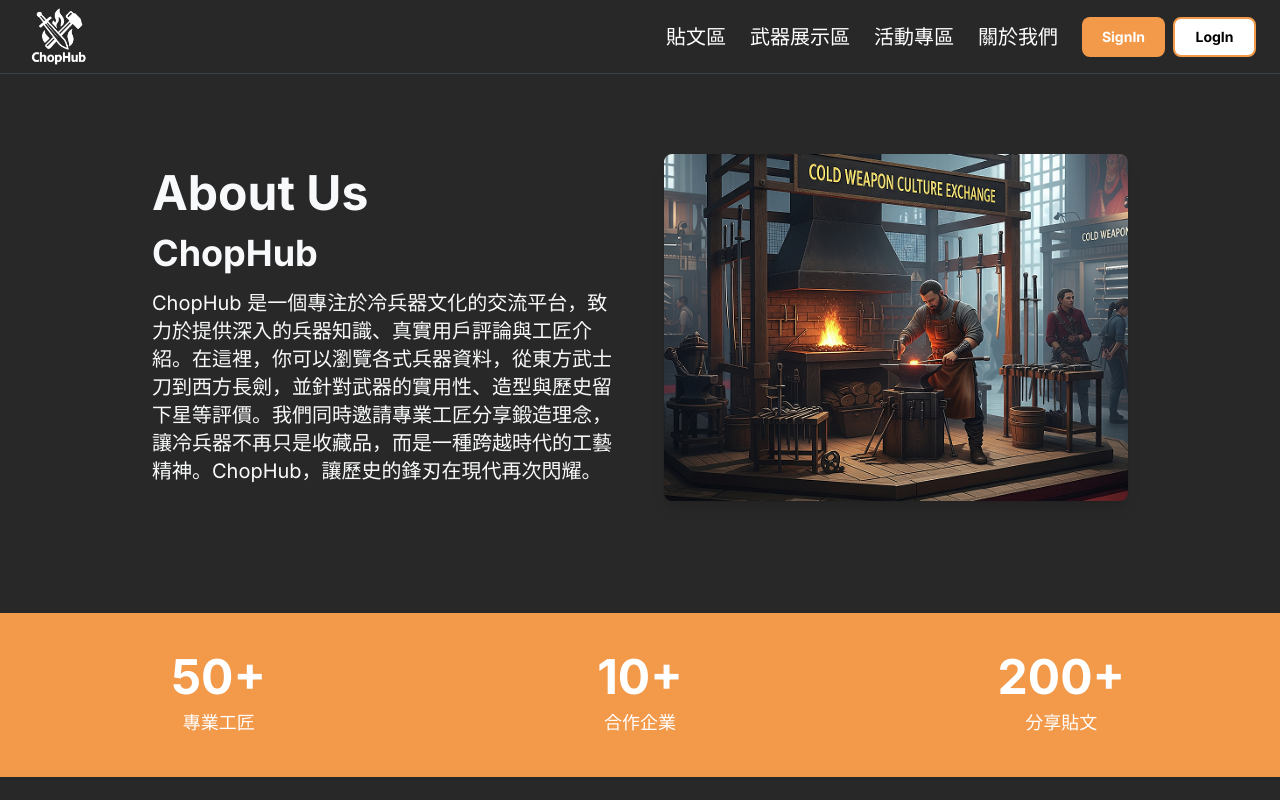
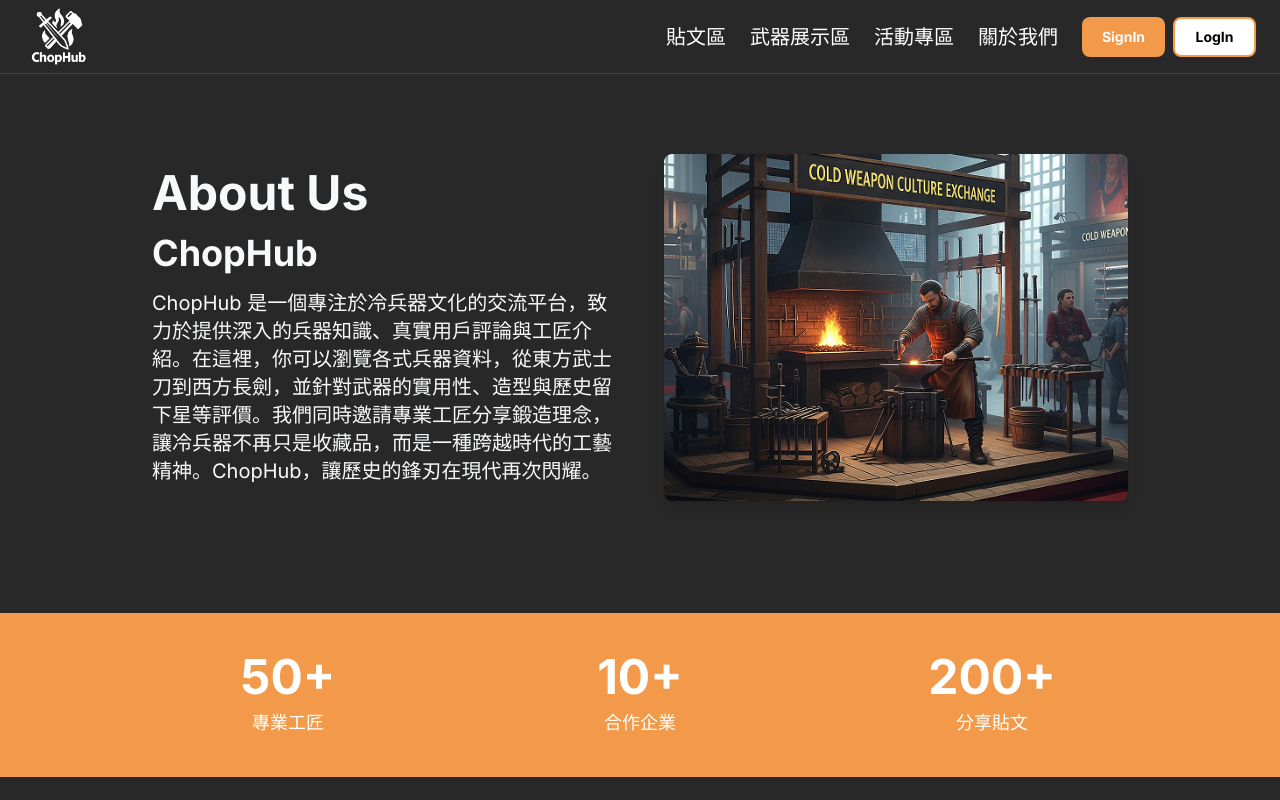
Before and after one commit to CJD-101-Group3/chophub, a Vue app: page /About in a window 1280 px wide. Shown: the top 800 px of the page. Built offline with nearby package versions, Linux system fonts and the light colour scheme; what @tsparticles/vue3 would draw is missing.

Commit message:
fix: 修改AboutUs.vue。

```diff
--- a/src/views/AboutUs.vue
+++ b/src/views/AboutUs.vue
@@ -49,9 +49,9 @@ const mobileArtisans = [
       </div>
 
       <!-- Section 2: 統計數據欄 (此區塊保持不變，手機版置中) -->
-      <section class="bg-[#F2994A] mt-20 md:mt-28">
-        <div class="container mx-auto px-6 py-10">
-          <div class="grid grid-cols-1 md:grid-cols-3 gap-8 text-center">
+      <section class="bg-[#F2994A] mt-20 md:mt-28 ">
+        <div class="  px-6 py-10">
+          <div class="grid grid-cols-1 md:grid-cols-3 gap-8 text-center max-w-screen-lg mx-auto">
             <div><p class="text-4xl lg:text-5xl font-bold">50+</p><p class="mt-2 text-lg">專業工匠</p></div>
             <div><p class="text-4xl lg:text-5xl font-bold">10+</p><p class="mt-2 text-lg">合作企業</p></div>
             <div><p class="text-4xl lg:text-5xl font-bold">200+</p><p class="mt-2 text-lg">分享貼文</p></div>
```
